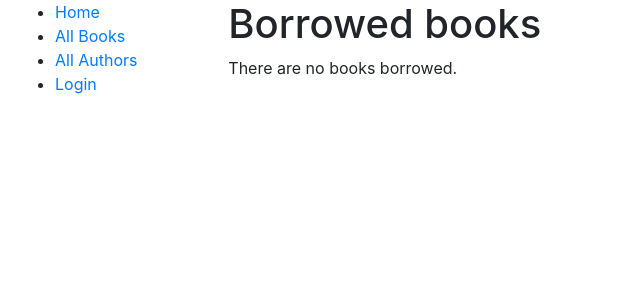
After one commit to Snokaru/locallibrary, a Django app: template catalog/templates/catalog/bookinstance_list_borrowed_user.html in a window 1280 px wide. The commit adds this page. Shown: the top 300 px of the page, without its empty margins (0-640 px from the left). Run offline with Django 3.2, Linux system fonts and the light colour scheme; the template is opened without the code that fills it, so the values that code supplies are empty; some libraries are stand-ins or nearby versions.

Commit message:
Add Borrowed Books View

```diff
--- a/catalog/admin.py
+++ b/catalog/admin.py
@@ -22,7 +22,7 @@ class BookAdmin(admin.ModelAdmin):
 @admin.register(BookInstance)
 class BookInstanceAdmin(admin.ModelAdmin):
     list_filter = ('status', 'due_back')
-    list_display = ('book', 'status', 'due_back', 'id')
+    list_display = ('book', 'status', 'borrower', 'due_back', 'id')
     fieldsets = (
         (None, {
             'fields': ('book', 'imprint', 'id')
--- a/catalog/templates/base_generic.html
+++ b/catalog/templates/base_generic.html
@@ -21,6 +21,7 @@
               <li><a href="{% url 'authors' %}">All Authors</a></li>
               {% if user.is_authenticated %}
                   <li>User: {{ user.get_username }} </li>
+                  <li><a href="{% url 'my-borrowed' %}">My Borrowed</a></li>
                   <li><a href="{% url 'logout' %}?next={{ request.path }}">Logout</a></li>
               {% else %}
                   <li><a href="{% url 'login' %}?next={{ request.path }}">Login</a></li>
--- /dev/null
+++ b/catalog/templates/catalog/bookinstance_list_borrowed_user.html
@@ -0,0 +1,19 @@
+{% extends "base_generic.html" %}
+
+{% block content %}
+    <h1>Borrowed books</h1>
+
+    {% if bookinstance_list %}
+    <ul>
+
+      {% for bookinst in bookinstance_list %}
+      <li class="{% if bookinst.is_overdue %}text-danger{% endif %}">
+        <a href="{% url 'book-detail' bookinst.book.pk %}">{{bookinst.book.title}}</a> ({{ bookinst.due_back }})
+      </li>
+      {% endfor %}
+    </ul>
+
+    {% else %}
+      <p>There are no books borrowed.</p>
+    {% endif %}
+{% endblock %}
--- a/catalog/urls.py
+++ b/catalog/urls.py
@@ -7,4 +7,5 @@ urlpatterns = [
     path('book/<int:pk>', views.BookDetailView.as_view(), name='book-detail'),
     path('authors/', views.AuthorListView.as_view(), name='authors'),
     path('author/<int:pk>', views.AuthorDetailView.as_view(), name='author-detail'),
+    path('mybooks/', views.LoanBooksByUserListView.as_view(), name='my-borrowed'),
 ]
```
Also changed, not shown: catalog/views.py (+9 -0 lines), db.sqlite3, 1 other file.
